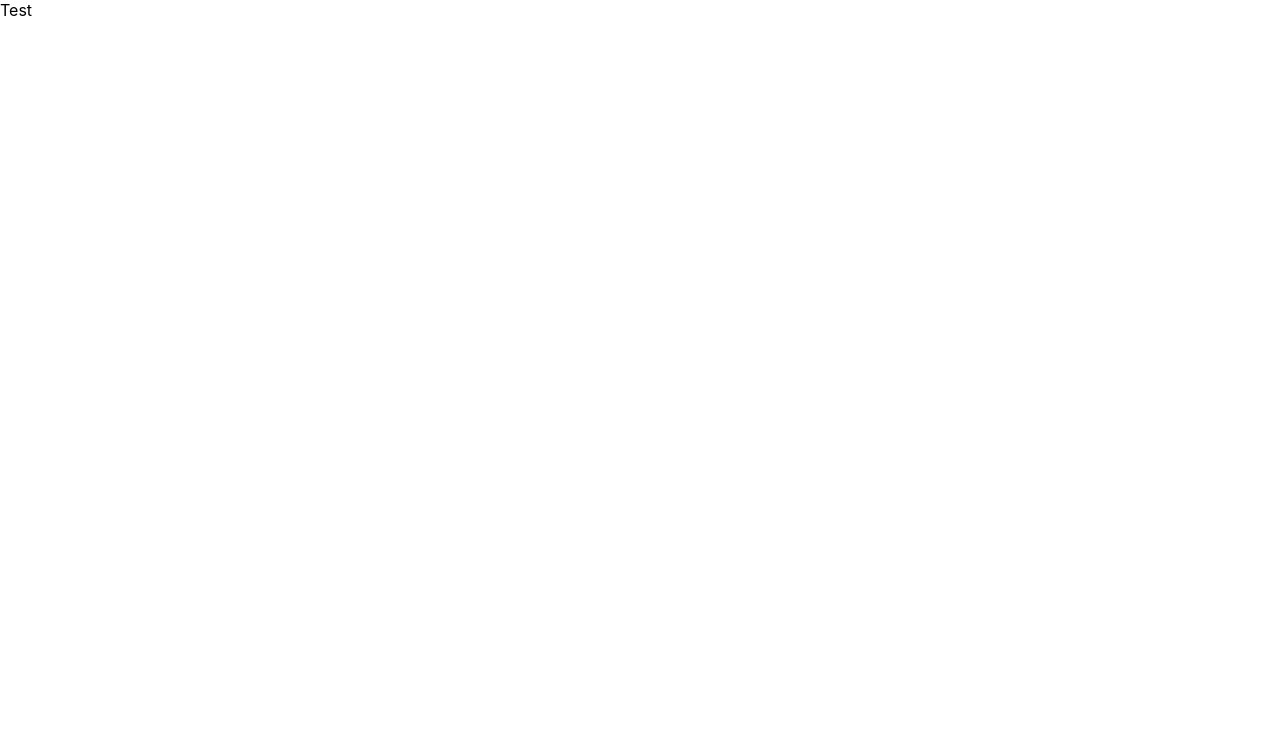
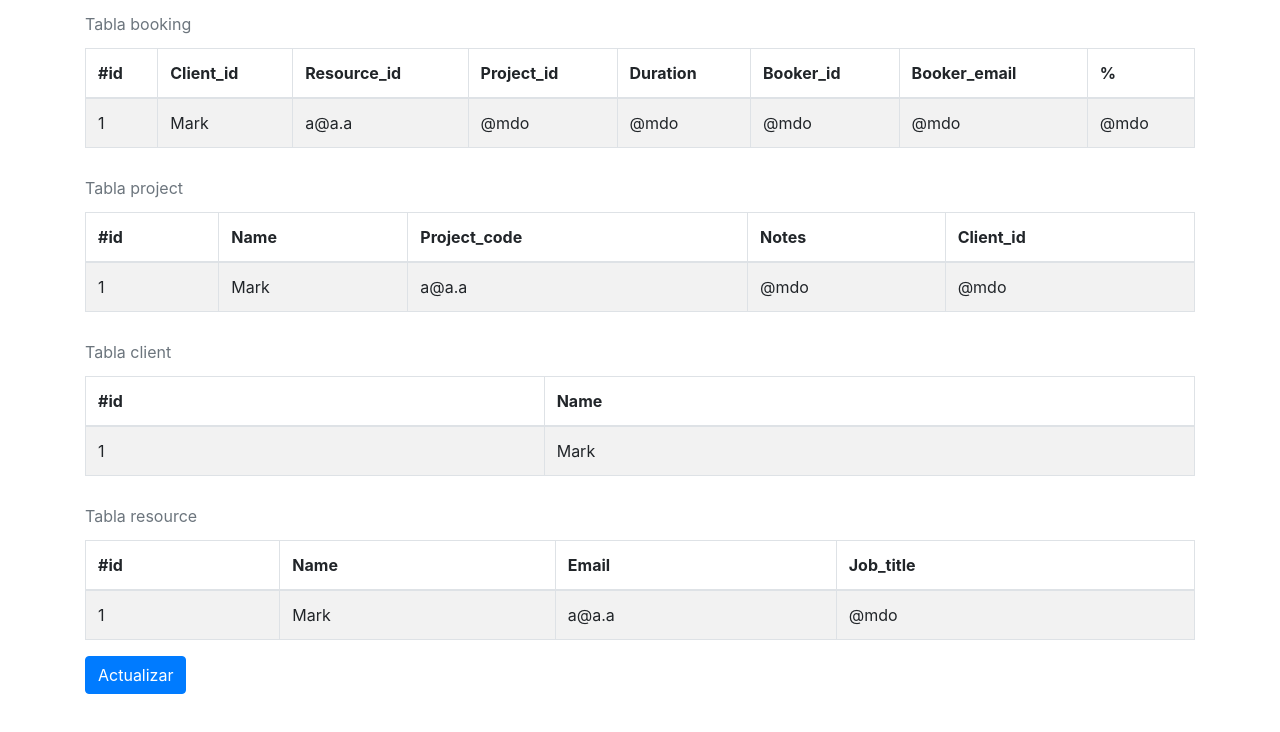
Before and after one commit to enmanuel23x/rg-front, a React (Create React App) app: page /home in a window 1280 px wide. Shown: the top 732 px of the page. Built offline with nearby package versions, Linux system fonts and the light colour scheme.

Commit message:
Add files via upload

```diff
--- a/src/App.css
+++ b/src/App.css
@@ -36,3 +36,6 @@
     transform: rotate(360deg);
   }
 }
+caption {
+  caption-side: top!important;
+}
--- a/src/components/home.js
+++ b/src/components/home.js
@@ -1,16 +1,103 @@
-
+import 'bootstrap/dist/css/bootstrap.min.css';
 import React, {Component} from "react";
 const axios = require('axios').default;
 
 class Home extends Component {
     constructor(props) {
       super(props);
-      this.setState({data:[]});
+      this.setState({
+          clients:[],
+          projects:[],
+          resources:[],
+          booking:[]
+        });
     }
     render() {
         return(
-            <div>
-                Test
+            <div className="container">
+                <table id="booking" className="table table-striped table-bordered table-hover">
+                    <caption>Tabla booking</caption>
+                    <thead>
+                        <tr>
+                            <th>#id</th>
+                            <th>Client_id</th>
+                            <th>Resource_id</th>
+                            <th>Project_id</th>
+                            <th>Duration</th>
+                            <th>Booker_id</th>
+                            <th>Booker_email</th>
+                            <th> % </th>
+                        </tr>
+                    </thead>
+                    <tbody>
+                        <tr>
+                            <td scope="row">1</td>
+                            <td>Mark</td>
+                            <td>a@a.a</td>
+                            <td>@mdo</td>
+                            <td>@mdo</td>
+                            <td>@mdo</td>
+                            <td>@mdo</td>
+                            <td>@mdo</td>
+                        </tr>
+                    </tbody>
+                </table>
+                <table id="projects" className="table table-striped table-bordered table-hover">
+                    <caption>Tabla project</caption>
+                    <thead>
+                        <tr>
+                            <th>#id</th>
+                            <th>Name</th>
+                            <th>Project_code</th>
+                            <th>Notes</th>
+                            <th>Client_id</th>
+                        </tr>
+                    </thead>
+                    <tbody>
+                        <tr>
+                            <td scope="row">1</td>
+                            <td>Mark</td>
+                            <td>a@a.a</td>
+                            <td>@mdo</td>
+                            <td>@mdo</td>
+                        </tr>
+                    </tbody>
+                </table>
+                <table id="clients" className="table table-striped table-bordered table-hover">
+                    <caption>Tabla client</caption>
+                    <thead>
+                        <tr>
+                            <th>#id</th>
+                            <th>Name</th>
+                        </tr>
+                    </thead>
+                    <tbody>
+                        <tr>
+                            <td scope="row">1</td>
+                            <td>Mark</td>
+                        </tr>
+                    </tbody>
+                </table>
+                <table id="resources" className="table table-striped table-bordered table-hover">
+                    <caption>Tabla resource</caption>
+                    <thead>
+                        <tr>
+                            <th>#id</th>
+                            <th>Name</th>
+                            <th>Email</th>
+                            <th>Job_title</th>
+                        </tr>
+                    </thead>
+                    <tbody>
+                        <tr>
+                            <td scope="row">1</td>
+                            <td>Mark</td>
+                            <td>a@a.a</td>
+                            <td>@mdo</td>
+                        </tr>
+                    </tbody>
+                </table>
+                <button className="btn btn-primary">Actualizar</button>
             </div>
         )
     };
```
